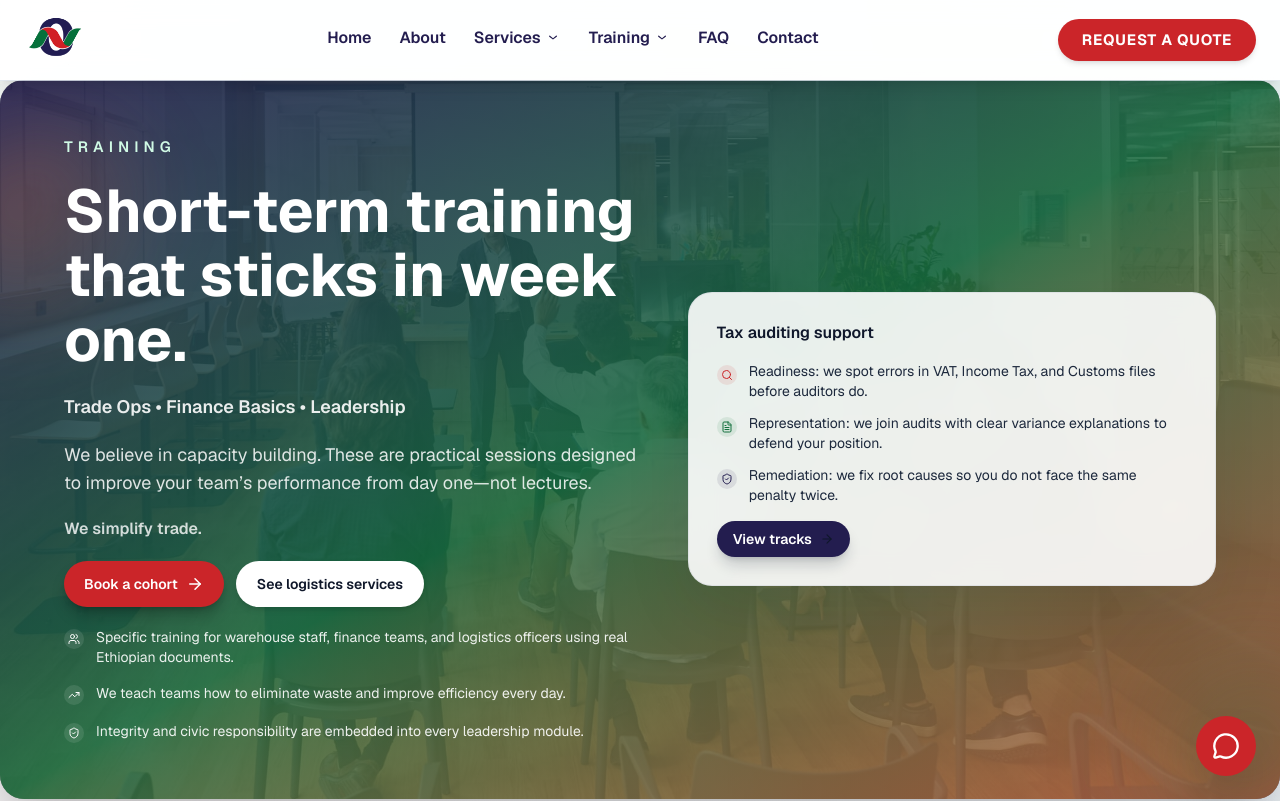
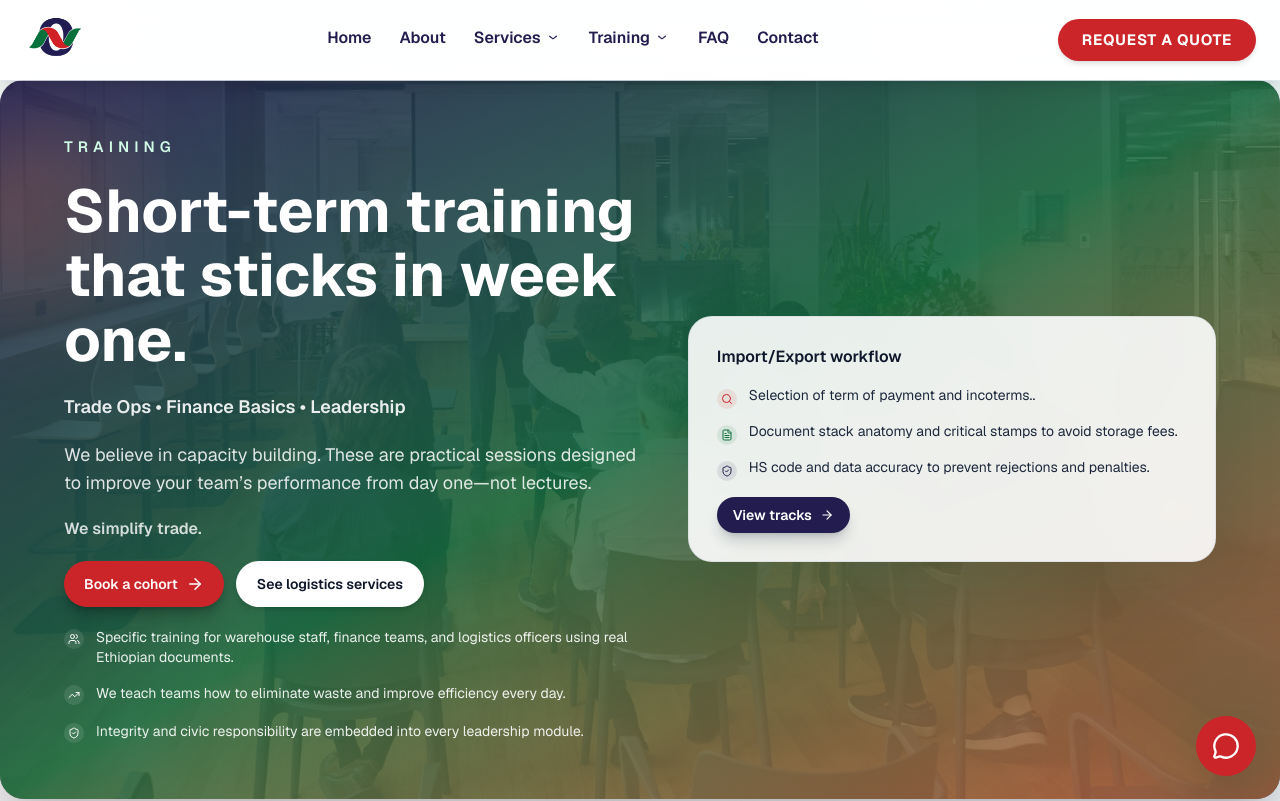
Before and after one commit to wondmD/OPTIMUMPLC, a Next.js app: page /trainings in a window 1280 px wide. Shown: the top 801 px of the page. Built offline with nearby package versions, Linux system fonts and the light colour scheme.

Commit message:
final deployment 2

```diff
--- a/app/trainings/page.tsx
+++ b/app/trainings/page.tsx
@@ -256,29 +256,29 @@ export default function TrainingsPage() {
           </div>
           <div className="relative">
             <div className="glass-panel relative grid gap-4 bg-white/12 p-7 text-slate-900 backdrop-blur">
-              <p className="text-base font-semibold text-slate-900">Tax auditing support</p>
+              <p className="text-base font-semibold text-slate-900">Import/Export workflow</p>
               <ul className="space-y-3 text-sm text-slate-800">
                 <li className="flex items-start gap-3">
                   <span className="mt-1 flex h-5 w-5 shrink-0 items-center justify-center rounded-full bg-[var(--brand-red)]/10 text-[var(--brand-red)]">
                     <Search size={12} />
                   </span>
-                  <span>Readiness: we spot errors in VAT, Income Tax, and Customs files before auditors do.</span>
+                  <span>Selection of term of payment and incoterms..</span>
                 </li>
                 <li className="flex items-start gap-3">
                   <span className="mt-1 flex h-5 w-5 shrink-0 items-center justify-center rounded-full bg-[var(--brand-green)]/10 text-[var(--brand-green)]">
                     <FileText size={12} />
                   </span>
-                  <span>Representation: we join audits with clear variance explanations to defend your position.</span>
+                  <span>Document stack anatomy and critical stamps to avoid storage fees.</span>
                 </li>
                 <li className="flex items-start gap-3">
                   <span className="mt-1 flex h-5 w-5 shrink-0 items-center justify-center rounded-full bg-[var(--brand-navy)]/10 text-[var(--brand-navy)]">
                     <ShieldCheck size={12} />
                   </span>
-                  <span>Remediation: we fix root causes so you do not face the same penalty twice.</span>
+                  <span>HS code and data accuracy to prevent rejections and penalties.</span>
                 </li>
               </ul>
               <Link href="#tracks" className="inline-flex w-fit items-center gap-2 rounded-full bg-[var(--brand-navy)] px-4 py-2 text-sm font-semibold text-white shadow-lg shadow-slate-900/20 transition hover:-translate-y-0.5" style={{ WebkitTextFillColor: "#ffffffff" }}>
-                View tracks <ArrowRight size={14} />
+                View tracks <ArrowRight size={14}  color={"#ffffffff"}/>
               </Link>
             </div>
           </div>
```
